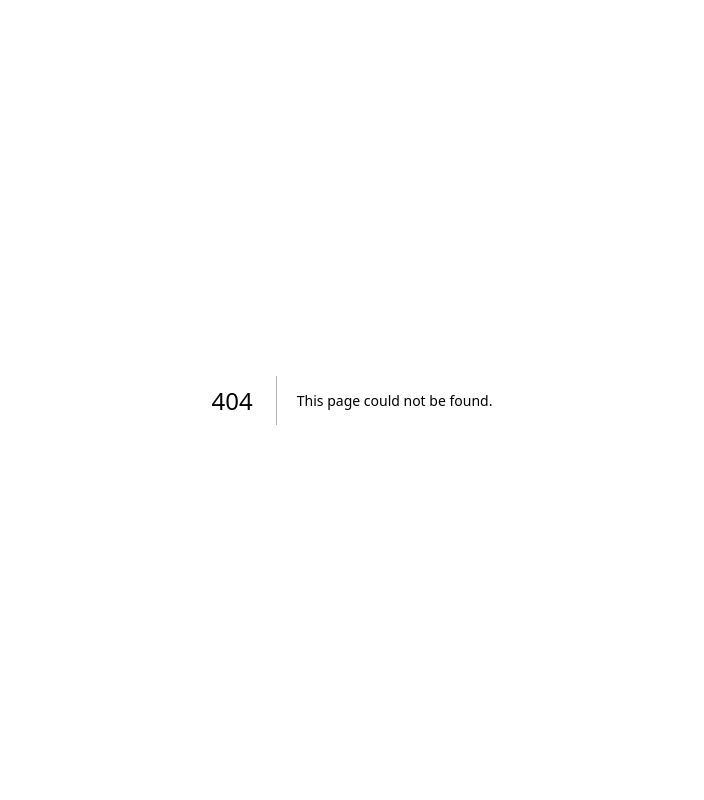
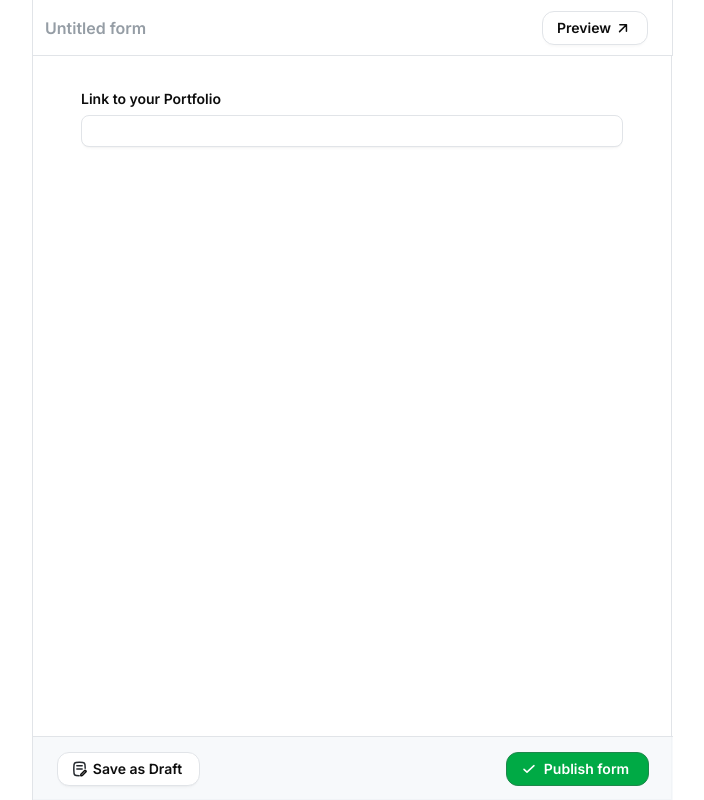
Before and after one commit to saurowankhade/Peerlist-Frontend-Developer-Assignment, a Next.js app: page /preview in a window 1280 px wide. Before the commit this address had no page. Shown: the whole page, without its empty margins (288-992 px from the left). Built offline with nearby package versions, Linux system fonts and the light colour scheme.

Commit message:
Routing added

```diff
--- a/app/layout.js
+++ b/app/layout.js
@@ -2,6 +2,7 @@ import {Inter } from "next/font/google";
 import "./globals.css";
 import Providers from "./Provider";
 import { Toaster } from "react-hot-toast";
+import Link from "next/link";
 
 const inter = Inter({ subsets: ["latin"] });
 export const metadata = {
@@ -14,8 +15,10 @@ export default function RootLayout({ children }) {
     <html lang="en">
       <body className={inter.className}>
        <Providers>
+       {/* <Link href="/preview">About</Link> */}
        {children}
        </Providers>
+
        <Toaster />
       </body>
     </html>
--- a/app/page.js
+++ b/app/page.js
@@ -1,3 +1,5 @@
+
+// import HomePage from "../src/Components/HomePage";
 
 import HomePage from "./src/Components/HomePage";
 
--- /dev/null
+++ b/app/preview/page.js
@@ -0,0 +1,43 @@
+'use client';
+import React from 'react'
+import Header from '../src/Components/Header'
+import Footer from '../src/Components/Footer'
+
+const page = () => {
+  return (
+     <div className="w-full items-center flex flex-col justify-center h-screen">
+          <div className="lg:w-[640px] w-full flex flex-col border-[1px] relative h-full">
+            {/*  Header */}
+
+            <Header />
+
+            {/* Body */}
+            <div className="overflow-y-auto scroll-smooth scrollbar-hide mt-10 sm:mb-12 mb-16 h-fit">
+              <div className=' mt-4 md:mt-0 p-2 sm:p-12'>
+                {/* Form Inputs  */}
+
+                <div className='gap-1.5 flex flex-col mb-[27px]'>
+                    <div className='font-[600] text-sm text-[#0D0D0D] '>Link to your Portfolio</div>
+
+                        <input type={'text'} className={` shadow-input text-left p-2  w-full border h-[32px] rounded-[8px] gap-1  focus:ring-0 focus:outline-none bg-[#fff]`}  />
+
+                </div>
+
+
+
+                {/* Submit button */}
+
+
+
+              </div>
+            </div>
+
+            {/* Footer */}
+            <Footer />
+
+          </div>
+        </div>
+  )
+}
+
+export default page
```
